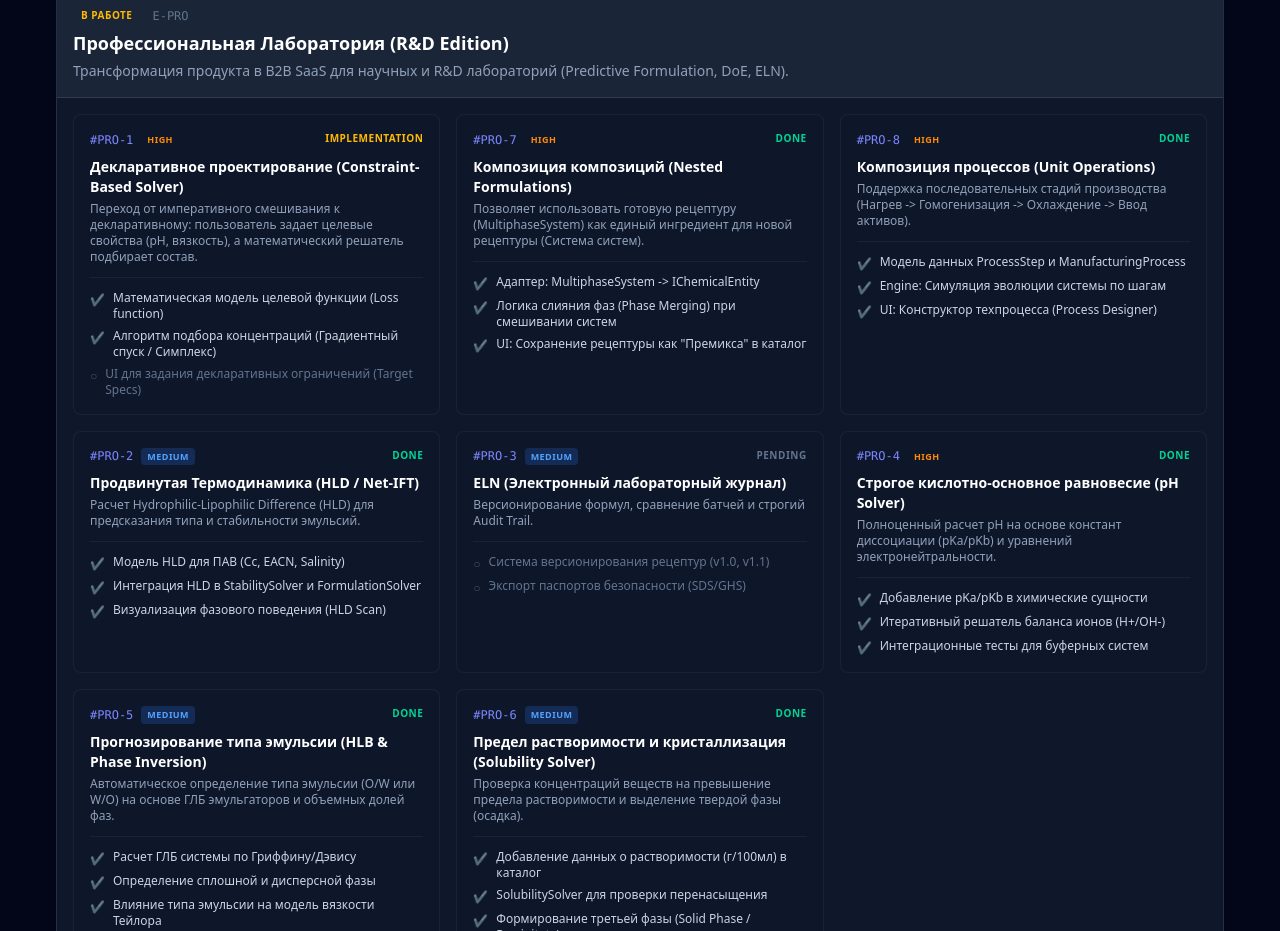
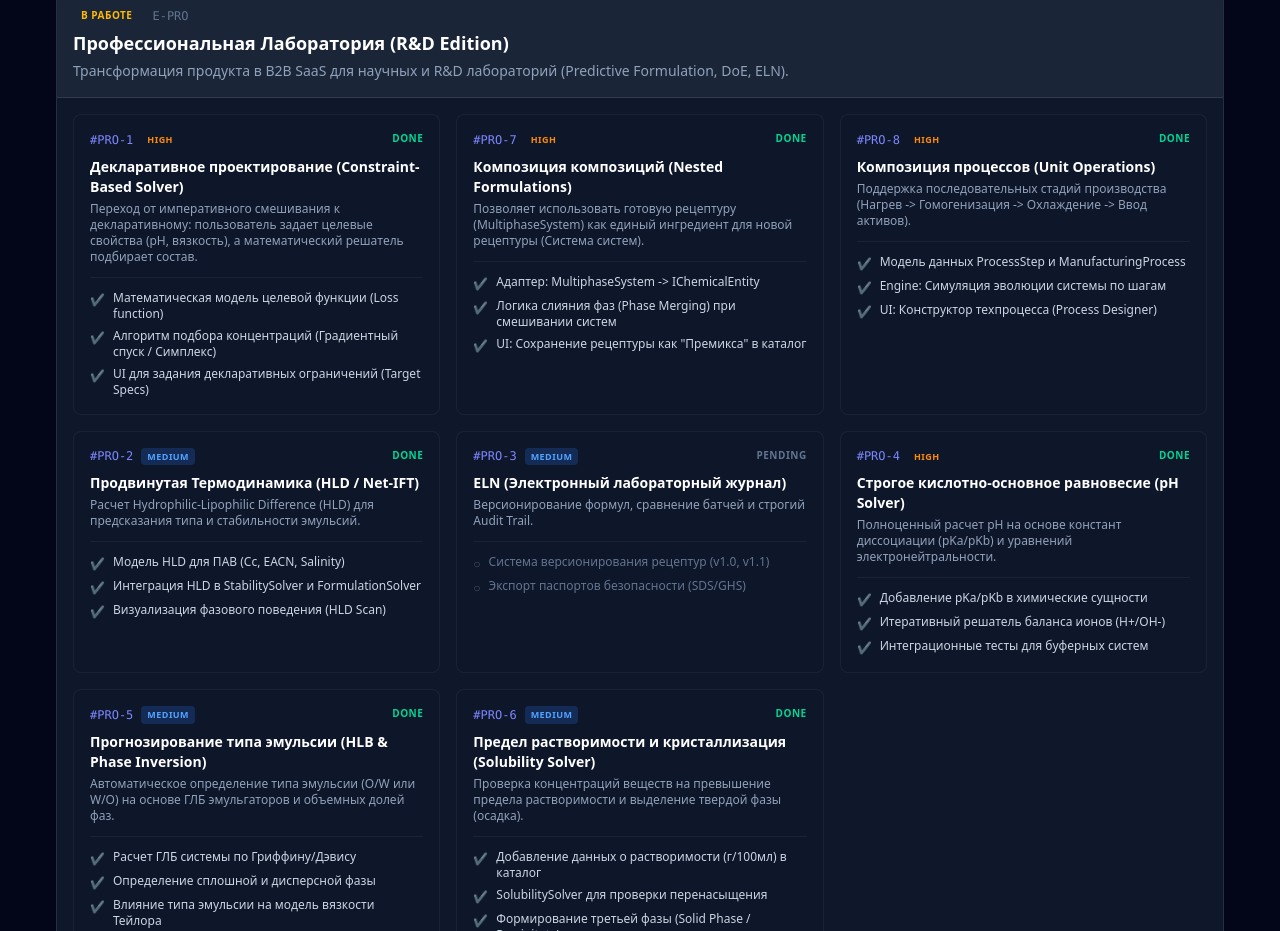
Before and after one commit to uladziislau/chem-cad, an Angular app: page /development/board in a window 1280 px wide. Shown: the part 3061-3992 px from the top of the page. Built offline with nearby package versions, Linux system fonts and the light colour scheme.

Commit message:
chore: mark PRO-1 as done

```diff
--- a/modules/development/data/dev-tasks.data.ts
+++ b/modules/development/data/dev-tasks.data.ts
@@ -113,13 +113,13 @@ export const DEV_EPICS: DevelopmentEpic[] = [
       {
         id: 'PRO-1',
         title: 'Декларативное проектирование (Constraint-Based Solver)',
-        status: 'implementation',
+        status: 'done',
         priority: 'high',
         description: 'Переход от императивного смешивания к декларативному: пользователь задает целевые свойства (pH, вязкость), а математический решатель подбирает состав.',
         subtasks: [
           { id: 'P1.1', title: 'Математическая модель целевой функции (Loss function)', status: 'done' },
           { id: 'P1.2', title: 'Алгоритм подбора концентраций (Градиентный спуск / Симплекс)', status: 'done' },
-          { id: 'P1.3', title: 'UI для задания декларативных ограничений (Target Specs)', status: 'pending' }
+          { id: 'P1.3', title: 'UI для задания декларативных ограничений (Target Specs)', status: 'done' }
         ]
       },
       {
```
